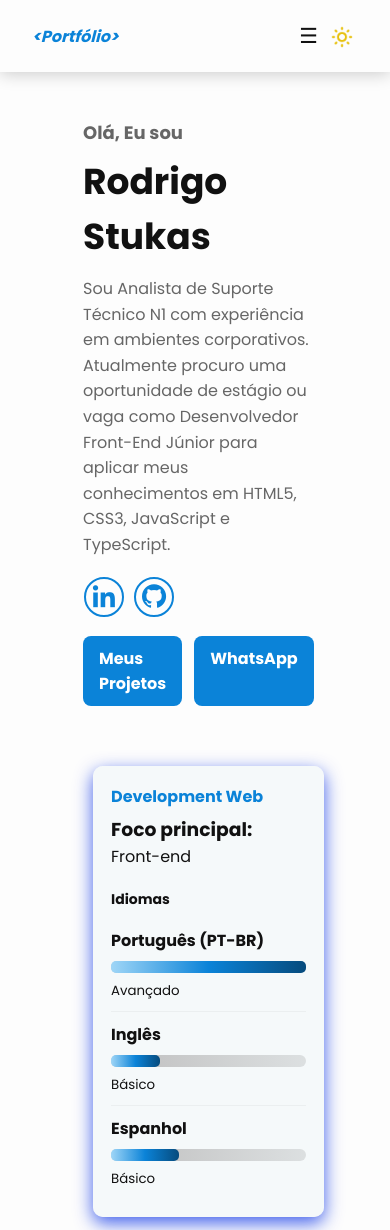
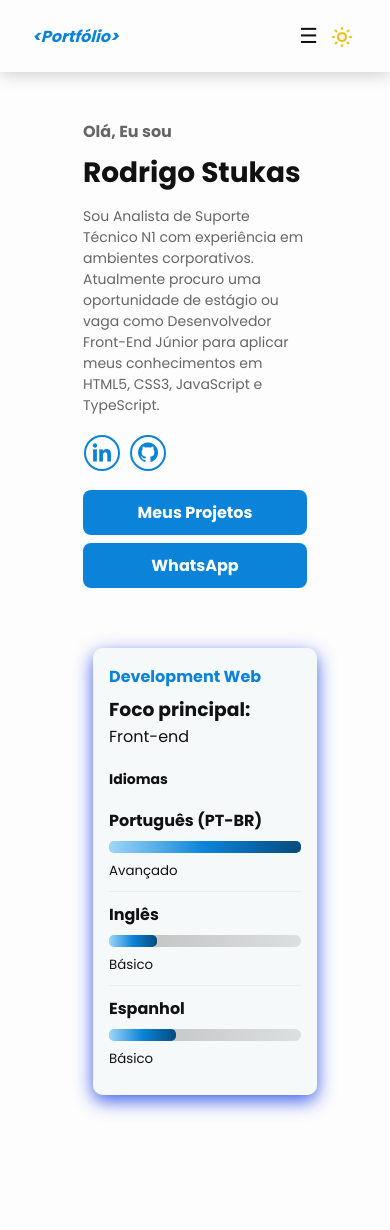
Before and after one commit to RodrigoStukas/portfolio-front-end-rodrigo, a plain HTML site: page portfolio_arquivos/index.html in a window 390 px wide. Shown: the top 1230 px of the page. Drawn offline with nearby package versions, Linux system fonts and the light colour scheme; no server answers.

```diff
--- a/portfolio_arquivos/assets/css/styles.css
+++ b/portfolio_arquivos/assets/css/styles.css
@@ -598,3 +598,68 @@
     font-size: 16px;
   }
 }
+
+@media (max-width: 420px) {
+  .hero-left h1 {
+    font-size: 28px;
+  }
+
+  .hero-left h3 {
+    font-size: 16px;
+  }
+
+  .lead {
+    font-size: 14px;
+    line-height: 1.5;
+  }
+
+  .cta {
+    flex-direction: column;
+    gap: 8px;
+  }
+
+  .btn, .btn.outline {
+    width: 100%;
+    text-align: center;
+  }
+
+  .skill-card,
+  .skill-group,
+  .project-card {
+    width: 100%;
+    max-width: 100%;
+    padding: 16px;
+  }
+
+  .section {
+    padding: 100px 20px;
+  }
+
+  .skills-grid {
+    grid-template-columns: 1fr;
+  }
+
+  .main-nav ul {
+    flex-direction: column;
+    gap: 1rem;
+  }
+
+  .project-card h3 {
+    font-size: 1.4rem;
+  }
+
+  .project-card p {
+    font-size: 1rem;
+  }
+
+  .repo-link {
+    font-size: 0.9rem;
+    padding: 10px;
+  }
+
+  .social-media a {
+    width: 36px;
+    height: 36px;
+    font-size: 24px;
+  }
+}
```
